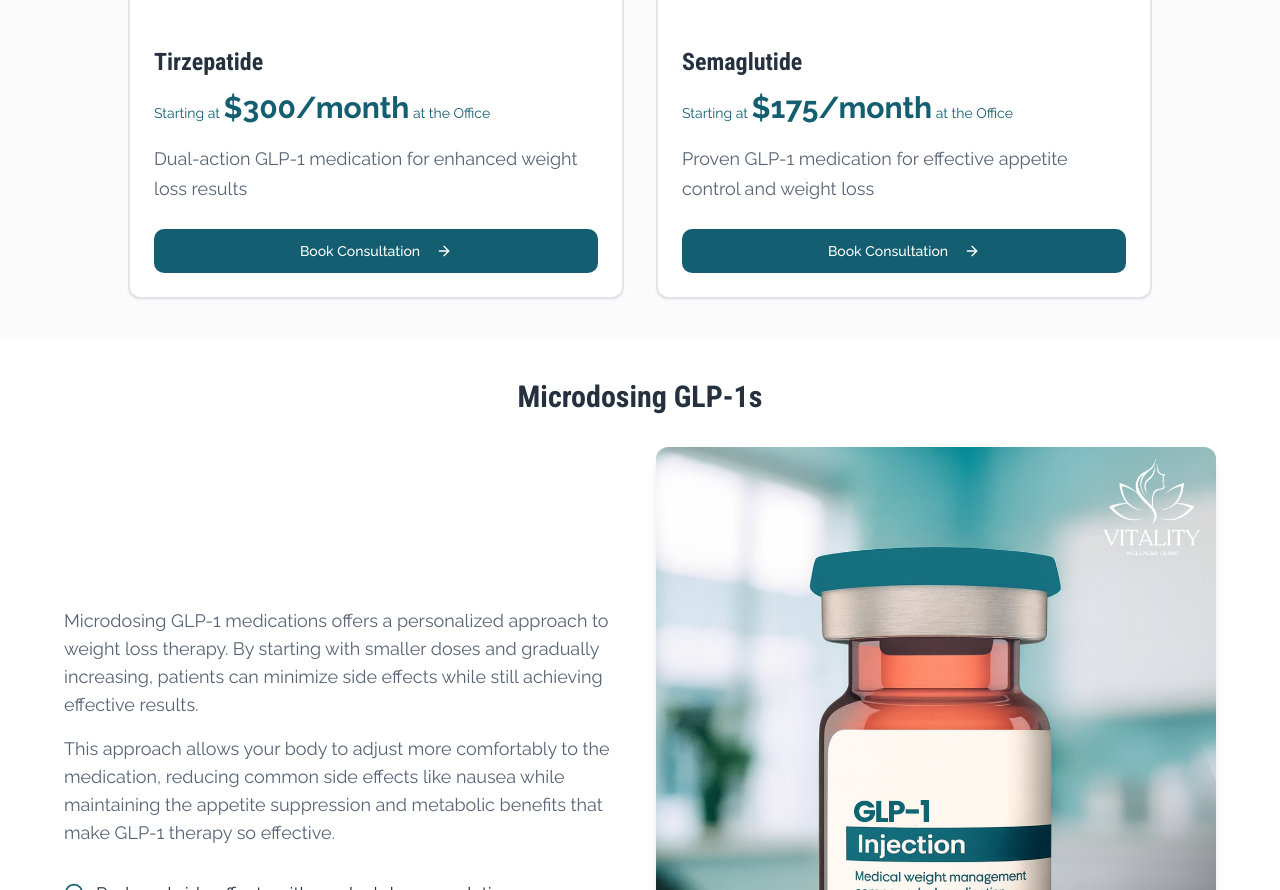
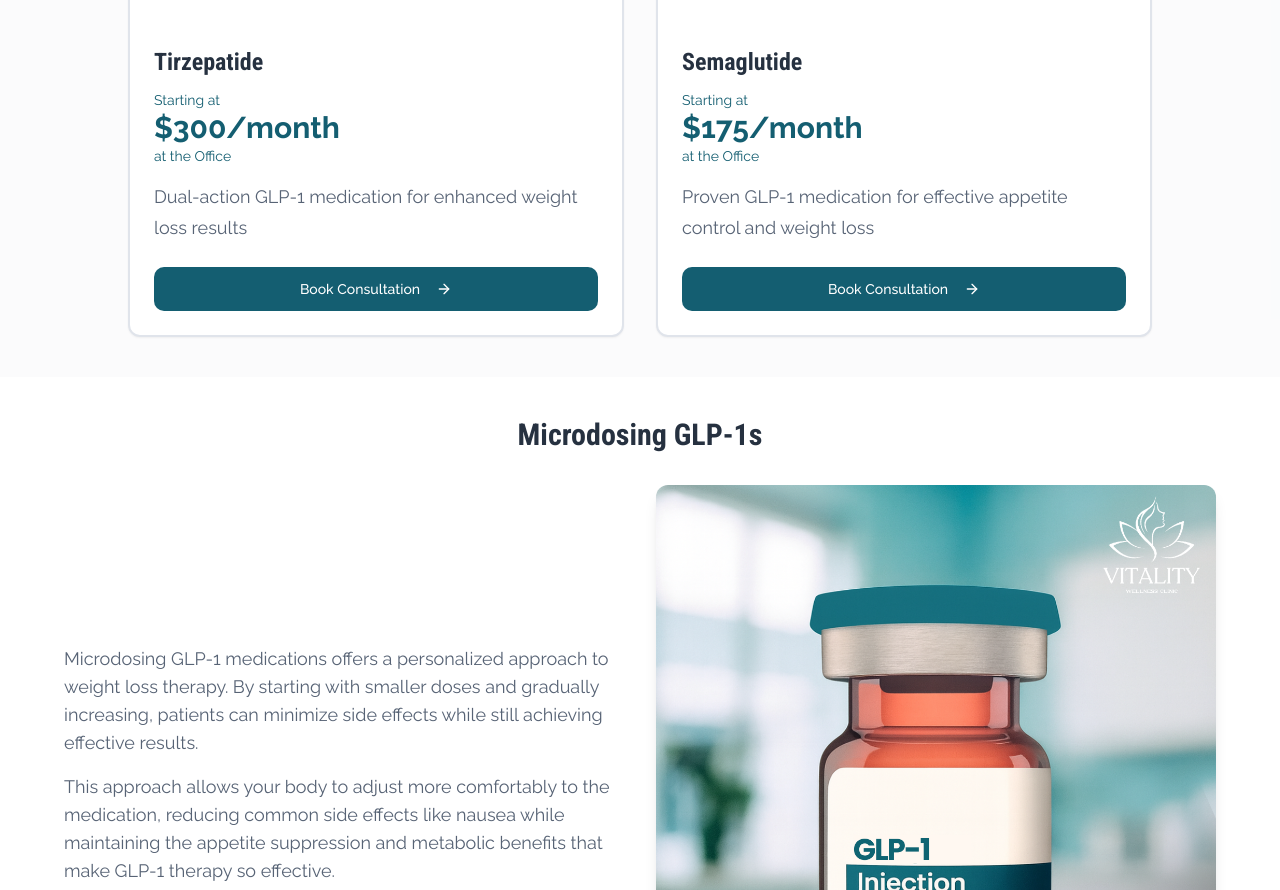
Before and after one commit to vitalitywellnessfl/vitality-preview, a React (Vite) app: page /glp1 in a window 1280 px wide. Shown: the part 1714-2604 px from the top of the page. Built offline with nearby package versions, Linux system fonts and the light colour scheme; the HTML template or start-up script is replaced by a standard one; a web font is replaced by a local one.

Commit message:
Refactor pricing display

```diff
--- a/src/pages/GLP1.tsx
+++ b/src/pages/GLP1.tsx
@@ -159,11 +159,11 @@ export default function WeightLoss() {
                 <CardContent className="p-6">
                   <h3 className="text-2xl font-bold text-foreground mb-3">Tirzepatide</h3>
                   <div className="mb-4">
-                    <span className="text-primary">
-                      <span className="text-sm">Starting at </span>
+                    <div className="text-primary flex flex-col items-start leading-tight">
+                      <span className="text-sm">Starting at</span>
                       <span className="text-3xl font-bold">$300/month</span>
-                      <span className="text-sm"> at the Office</span>
-                    </span>
+                      <span className="text-sm">at the Office</span>
+                    </div>
                   </div>
                   <p className="text-muted-foreground mb-6">
                     Dual-action GLP-1 medication for enhanced weight loss results
@@ -189,11 +189,11 @@ export default function WeightLoss() {
                 <CardContent className="p-6">
                   <h3 className="text-2xl font-bold text-foreground mb-3">Semaglutide</h3>
                   <div className="mb-4">
-                    <span className="text-primary">
-                      <span className="text-sm">Starting at </span>
+                    <div className="text-primary flex flex-col items-start leading-tight">
+                      <span className="text-sm">Starting at</span>
                       <span className="text-3xl font-bold">$175/month</span>
-                      <span className="text-sm"> at the Office</span>
-                    </span>
+                      <span className="text-sm">at the Office</span>
+                    </div>
                   </div>
                   <p className="text-muted-foreground mb-6">
                     Proven GLP-1 medication for effective appetite control and weight loss
```
